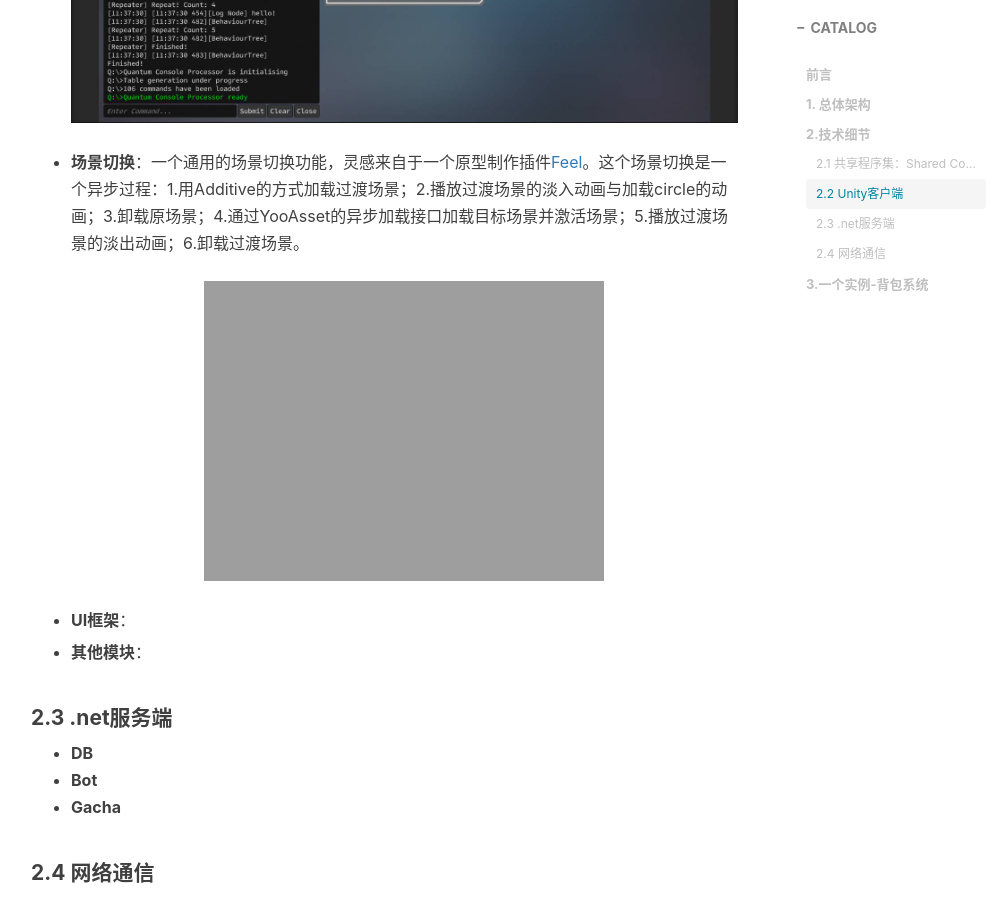
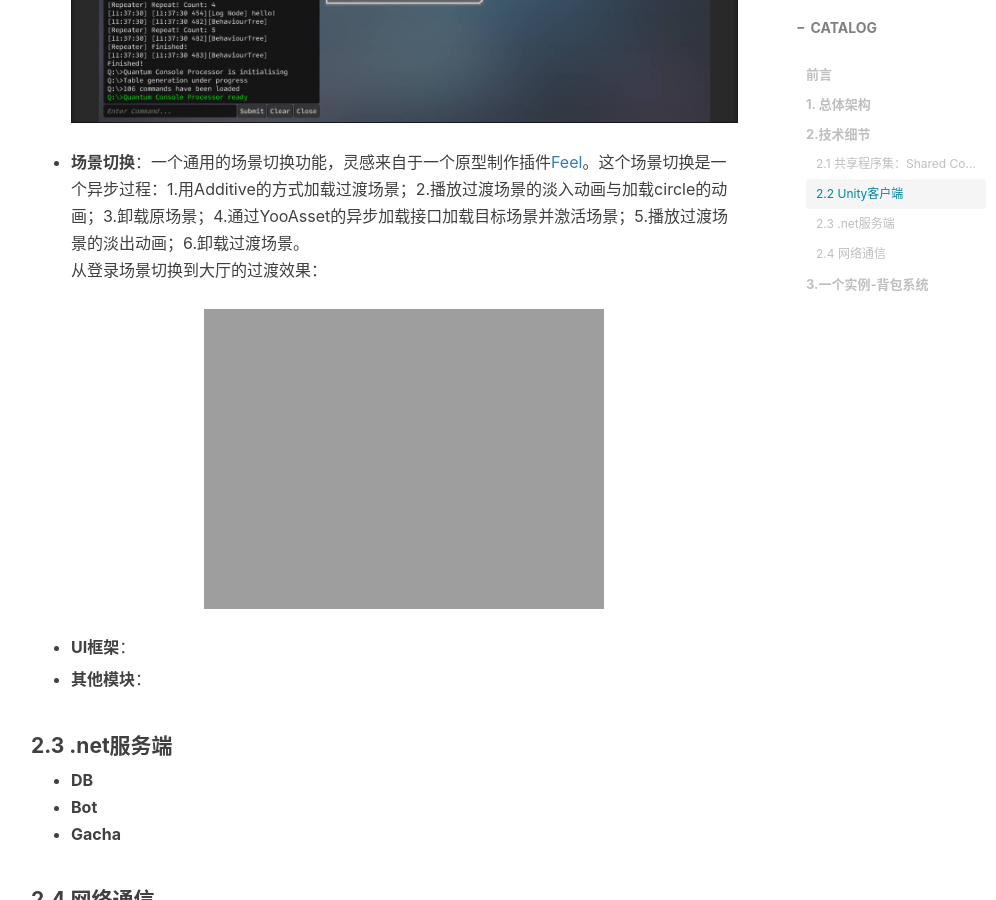
Before and after one commit to JohnYoung404/JohnYoung404.github.io, a Jekyll site: the page built from _posts/2023-11-20-Introduction to Neo.md, in a window 1280 px wide and 900 px high, scrolled down 7994 px. Shown: the whole window, without its empty margins (234-1230 px from the left). Built offline with Jekyll 4.4.1, drawn with Linux system fonts in a browser that asks for light colours; nearby versions of some CDN libraries; comment, search, counter and statistics services are not loaded.

Commit message:
udpate Neo

```diff
--- a/_posts/2023-11-20-Introduction to Neo.md
+++ b/_posts/2023-11-20-Introduction to Neo.md
@@ -95,7 +95,8 @@ patch界面长这样：
 这是在登录界面按[`Esc`]键呼出控制台的样子（开发模式下Shared模块的单元测试每次都会跑一遍）：
 ![](https://johnyoung404.github.io/img/Neo/console.jpg)
 
-* **场景切换**：一个通用的场景切换功能，灵感来自于一个原型制作插件[Feel](https://feel.moremountains.com/)。这个场景切换是一个异步过程：1.用Additive的方式加载过渡场景；2.播放过渡场景的淡入动画与加载circle的动画；3.卸载原场景；4.通过YooAsset的异步加载接口加载目标场景并激活场景；5.播放过渡场景的淡出动画；6.卸载过渡场景。
+* **场景切换**：一个通用的场景切换功能，灵感来自于一个原型制作插件[Feel](https://feel.moremountains.com/)。这个场景切换是一个异步过程：1.用Additive的方式加载过渡场景；2.播放过渡场景的淡入动画与加载circle的动画；3.卸载原场景；4.通过YooAsset的异步加载接口加载目标场景并激活场景；5.播放过渡场景的淡出动画；6.卸载过渡场景。<br/>
+从登录场景切换到大厅的过渡效果：
 ![](https://johnyoung404.github.io/img/Neo/scene_loading.gif)
 
 * **UI框架**：
```
